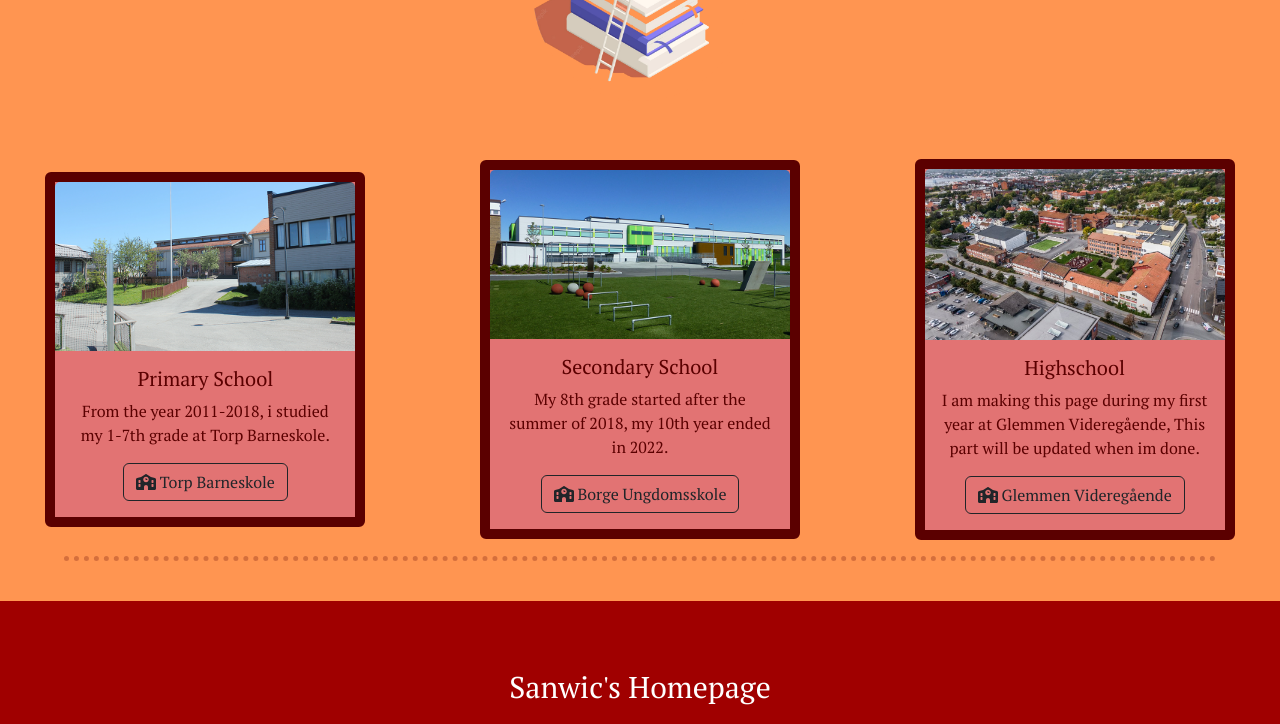
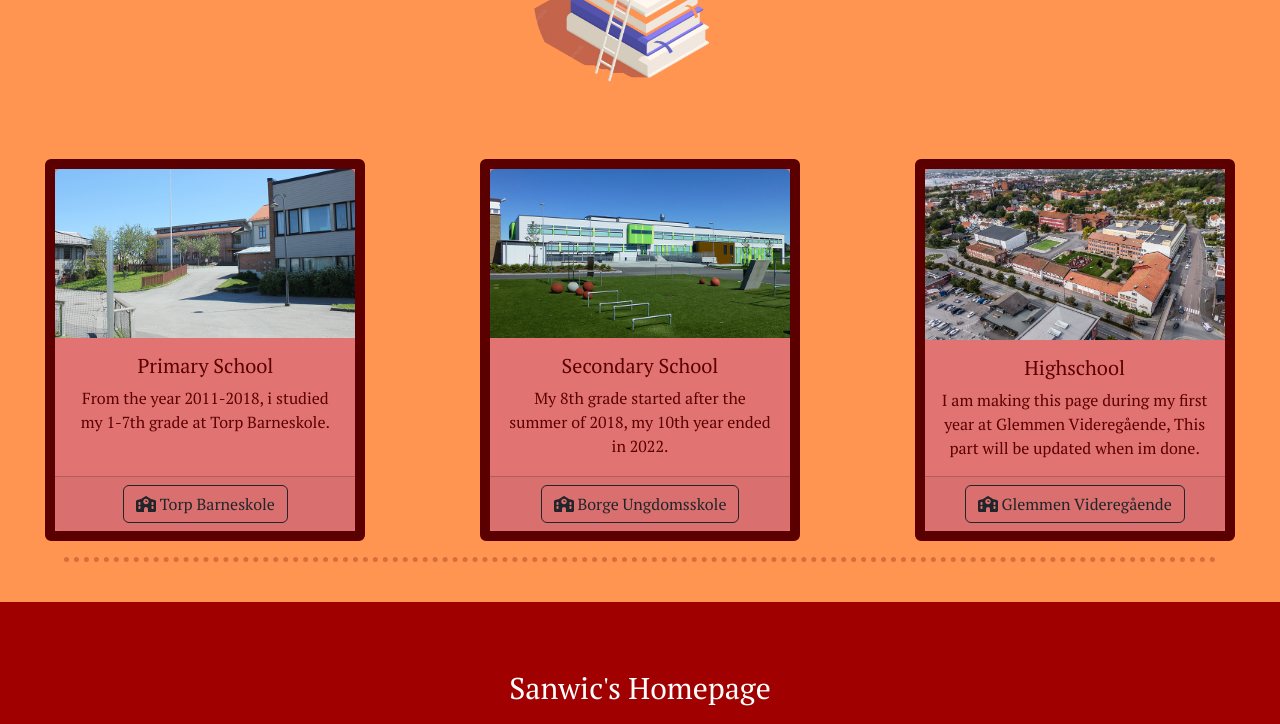
Before and after one commit to Sanwic23/homepage, a plain HTML site: page index.html in a window 1280 px wide. Shown: the part 780-1504 px from the top of the page. Drawn offline with nearby package versions, Linux system fonts and the light colour scheme.

Commit message:
cards updtae again

```diff
--- a/index.html
+++ b/index.html
@@ -61,38 +61,51 @@
 
       <center>
         <hr size="3" noshade>
-<h1 class="namename">Education</h1>
+        <h1 class="namename">Education</h1>
 
         <img src="img/education.png" alt="" class="edpic">
 
-        <div class="row align-items-center">
-          <div class="col-lg-4">
-            <div class="card">
+        <div class="row justify-content-center gy-4">
+          <div class="col-lg-4 col-md-6 align-items-stretch">
+            <div class="card h-100">
               <img src="./img/Torp.jpg" class="card-img-top" alt="...">
               <div class="card-body">
                 <h5 class="card-title">Primary School</h5>
                 <p class="card-text">From the year 2011-2018, i studied my 1-7th grade at Torp Barneskole.</p>
-                <a href="https://www.fredrikstad.kommune.no/skoler/torp-skole/" class="btn btn-outline-dark"><i class="fa-solid fa-school"></i> Torp Barneskole</a>
+
+              </div>
+              <div class="card-footer">
+                <a href="https://www.fredrikstad.kommune.no/skoler/torp-skole/" class="btn btn-outline-dark"><i
+                  class="fa-solid fa-school"></i> Torp Barneskole</a>
               </div>
             </div>
           </div>
-          <div class="col-lg-4">
-            <div class="card">
+          <div class="col-lg-4 col-md-6 align-items-stretch">
+            <div class="card h-100">
               <img src="./img/BorgeUs.jpg" class="card-img-top" alt="...">
               <div class="card-body">
                 <h5 class="card-title">Secondary School</h5>
                 <p class="card-text">My 8th grade started after the summer of 2018, my 10th year ended in 2022.</p>
-                <a href="https://www.fredrikstad.kommune.no/skoler/borge-uskole/" class="btn btn-outline-dark"><i class="fa-solid fa-school"></i> Borge Ungdomsskole</a>
+
+              </div>
+              <div class="card-footer">
+                <a href="https://www.fredrikstad.kommune.no/skoler/borge-uskole/" class="btn btn-outline-dark"><i
+                    class="fa-solid fa-school"></i> Borge Ungdomsskole</a>
               </div>
             </div>
           </div>
-          <div class="col-lg-4">
-            <div class="card">
+          <div class="col-lg-4 col-md-6 align-items-stretch">
+            <div class="card h-100">
               <img src="./img/Glemmen.jpg" class="card-img-top" alt="...">
               <div class="card-body">
                 <h5 class="card-title">Highschool</h5>
-                <p class="card-text">I am making this page during my first year at Glemmen Videregående, This part will be updated when im done.</p>
-                <a href="https://viken.no/glemmen-vgs/" class="btn btn-outline-dark"><i class="fa-solid fa-school"></i> Glemmen Videregående</a>
+                <p class="card-text">I am making this page during my first year at Glemmen Videregående, This part will
+                  be updated when im done.</p>
+
+              </div>
+              <div class="card-footer">
+                <a href="https://viken.no/glemmen-vgs/" class="btn btn-outline-dark"><i class="fa-solid fa-school"></i>
+                  Glemmen Videregående</a>
               </div>
             </div>
           </div>
```
